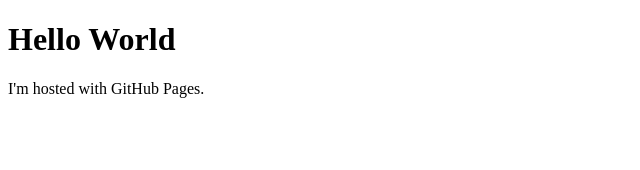
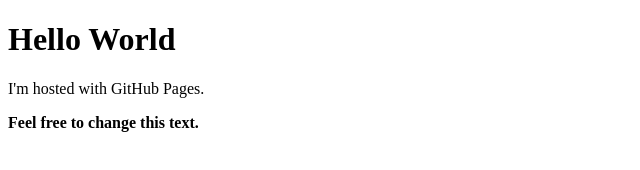
Before and after one commit to KerryHalupka/KerryHalupka.github.io, a plain HTML site: page index.html in a window 1280 px wide. Shown: the whole page, without its empty margins (0-640 px from the left). Drawn offline with Linux system fonts and the light colour scheme.

Commit message:
line added

```diff
--- a/index.html
+++ b/index.html
@@ -3,5 +3,6 @@
 <body>
 <h1>Hello World</h1>
 <p>I'm hosted with GitHub Pages.</p>
+<strong>Feel free to change this text.</strong>
 </body>
 </html>
```
